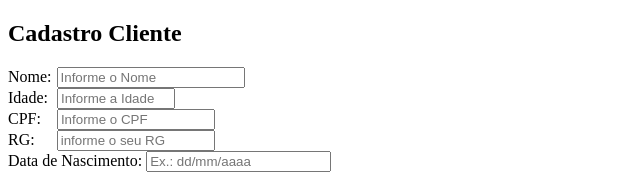
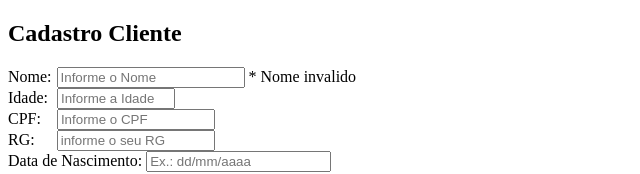
Before and after one commit to BLacerda/Curso, a plain HTML site: page aula1/index.html in a window 1280 px wide. Shown: the top 174 px of the page, without its empty margins (0-640 px from the left). Drawn offline with Linux system fonts and the light colour scheme.

Commit message:
task 4 removendo arquivos

```diff
--- a/aula1/index.html
+++ b/aula1/index.html
@@ -12,6 +12,7 @@
     <div class="row">
         <span>Nome:</span>
         <input type="text" name="numero" placeholder= "Informe o Nome" id="nome" >
+        <span class="obrigatoriedade">* Nome invalido</span>
     </div>
     <div class="row">
         <span>Idade:</span>
```
Also changed, not shown: aula1/css.css (deleted), aula1/js.js (deleted).
